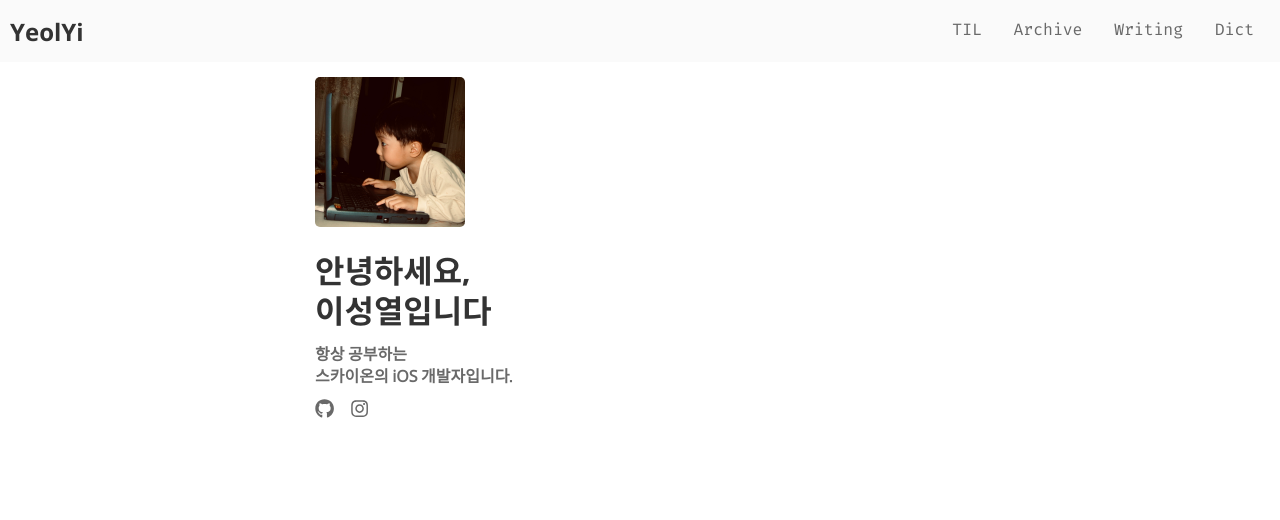
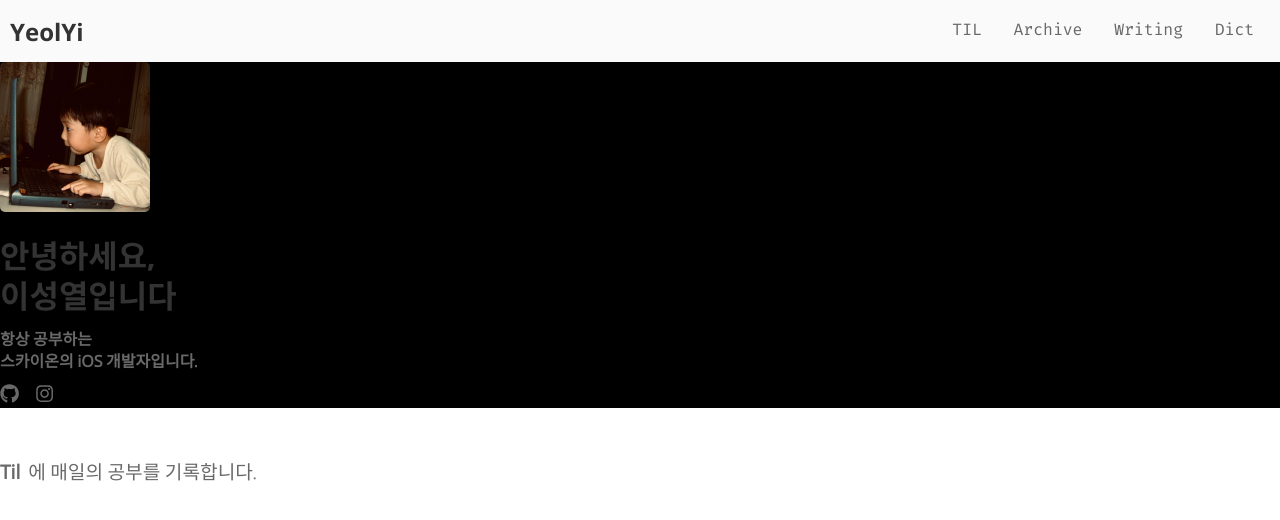
Before and after one commit to Yeolyi/blog, a Next.js app: page / in a window 1280 px wide. Shown: the top 520 px of the page. Built offline with nearby package versions, Linux system fonts and the light colour scheme.

Commit message:
_app.jsx에서 Container 제거

```diff
--- a/components/container.module.css
+++ b/components/container.module.css
@@ -1,6 +1,5 @@
 #container {
     max-width: 650px;
-    margin-bottom: 50%;
-    margin: 0 auto;
+    margin: 0 auto 25% auto;
     padding: 15px;
 }
--- a/components/stories.jsx
+++ b/components/stories.jsx
@@ -1,5 +1,6 @@
 import styles from "./stories.module.css"
 import { useState } from "react"
+import Container from "./container";
 
 const categories = [
     { name: "TIL", description: "Today I Learned\n매일 간단한 공부 기록" , link: "/til"},
@@ -14,12 +15,12 @@ export default function Stories({type, children}) {
     if (category.name !== newCategory.name) { setCategory(newCategory); }
 
     return (
-        <>
+        <Container>
         <nav id={styles.storyNav}>
             <div id={styles.currentLink} key={"currentLink"}>{ category.name }</div>
             <p>{ category.description }</p>
         </nav>
             {children}
-        </>
+        </Container>
     )
 }
--- a/pages/_app.jsx
+++ b/pages/_app.jsx
@@ -10,9 +10,7 @@ function MyApp({ Component, pageProps }) {
       <link rel="" href="" />
     </Head>
     <NavHeader />
-    <Container>
-      <Component {...pageProps} />
-    </Container>
+    <Component {...pageProps} />
   </>
 }
 
--- a/pages/archive/[id].jsx
+++ b/pages/archive/[id].jsx
@@ -3,9 +3,10 @@ import styles from "./[id].module.css"
 import PostContent from "../../components/postContent"
 import { archiveTheme } from "../../styles/color"
 import Image from "next/image"
+import Container from "../../components/container"
 
 export default function ArchiveContent({ postData }) {
-    return <>
+    return <Container>
         <div id={styles.archiveHeader} style={{ backgroundColor: archiveTheme }}>
             <div id={styles.imageWrapper}>
                 <Image
@@ -26,7 +27,7 @@ export default function ArchiveContent({ postData }) {
         <div id={styles.archiveText}>
             <PostContent>{postData.content}</PostContent>
         </div>
-    </>
+    </Container>
 }
 
 export function getStaticPaths() {
--- a/pages/dict/[[...path]].jsx
+++ b/pages/dict/[[...path]].jsx
@@ -1,15 +1,16 @@
 import { getAllDictIDs, getPostData } from "../../lib/posts";
 import PostContent from "../../components/postContent";
 import styles from "./[[...path]].module.css"
+import Container from "../../components/container";
 
 export default function Dict({ postData, path }) {
-    return <>
+    return <Container>
         <div id={styles.postHeader}>
             <h2 id={styles.postTitle}>{postData.title}</h2>
             {postData.subtitle ? <h3 id={styles.postSubtitle}>{postData.subtitle}</h3> : null}
         </div>
         <PostContent path={path}>{postData.content}</PostContent>
-    </>
+    </Container>
 }
 
 export function getStaticPaths() {
--- a/pages/index.jsx
+++ b/pages/index.jsx
@@ -3,6 +3,7 @@ import Image from "next/image"
 import { useState, useEffect, useRef } from "react"
 import { Transition } from "react-transition-group"
 import { FaGithub, FaInstagram } from "react-icons/fa"
+import Link from "next/link"
 
 const changingTexts = ["코드로 가치를 만드는", "아이같이 상상하는", "항상 공부하는"]
 
@@ -17,13 +18,6 @@ const transitionStyles = {
   exiting: { opacity: 0 },
   exited: { opacity: 0 },
 };
-
-const categoryList = [
-  { name: "TIL", description: "AAA" },
-  { name: "Archive", description: "AAA" },
-  { name: "Writing", description: "AAA" },
-  { name: "Dict", description: "AAA" },
-]
 
 export default function Home() {
   const [check, setCheck] = useState(0);
@@ -69,13 +63,9 @@ export default function Home() {
           <a href="https://www.instagram.com/studyeolyi"><FaInstagram /></a>
         </div>
       </div>
-      <div>
-
+      <div id={styles.links}>
+          <Link href="/til"><a><strong>Til</strong>에 매일의 공부를 기록합니다.</a></Link>
       </div>
     </div>
   )
 }
-
-function CategoryDescriptions() {
-
-}
--- a/pages/index.module.css
+++ b/pages/index.module.css
@@ -7,7 +7,8 @@
 }
 
 #mainIntroduction {
-    margin-bottom: 15px;
+    margin-bottom: 50px;
+    background: black;
 }
 
 #mainIntroduction h2 {
@@ -31,4 +32,10 @@
     text-decoration: none;
     color: dimgray;
     margin-right: 8px;
+    cursor: pointer;
 }
+
+#categoryDescription h2 {
+    font-family: bold;
+    color: dimgray;
+}
--- a/pages/til/[id].jsx
+++ b/pages/til/[id].jsx
@@ -1,13 +1,14 @@
 import { getAllPostIds, getPostData } from "../../lib/posts";
 import styles from "./[id].module.css"
 import PostContent from "../../components/postContent"
+import Container from "../../components/container";
 
 export default function TilContent({ postData }) {
-    return (<>
+    return (<Container>
         <Date date={postData.date} />
         <TimeTable {...postData.time_table} />
         <PostContent>{ postData.content }</PostContent>
-    </>
+    </Container>
     )
 }
 
--- a/pages/writing/[id].jsx
+++ b/pages/writing/[id].jsx
@@ -3,9 +3,10 @@ import styles from "./[id].module.css"
 import PostContent from "../../components/postContent";
 import Image from "next/image";
 import { writingTheme } from "../../styles/color";
+import Container from "../../components/container";
 
 export default function WritingContent({ postData }) {
-    return <>
+    return <Container>
         <div id={styles.postHeader} style={{ backgroundColor: writingTheme }}>
             <div id={styles.imageWrapper}>
                 <Image
@@ -27,7 +28,7 @@ export default function WritingContent({ postData }) {
         <div id={styles.postText}>
             <PostContent>{postData.content}</PostContent>
         </div>
-    </>
+    </Container>
 }
 
 export function getStaticPaths() {
```
